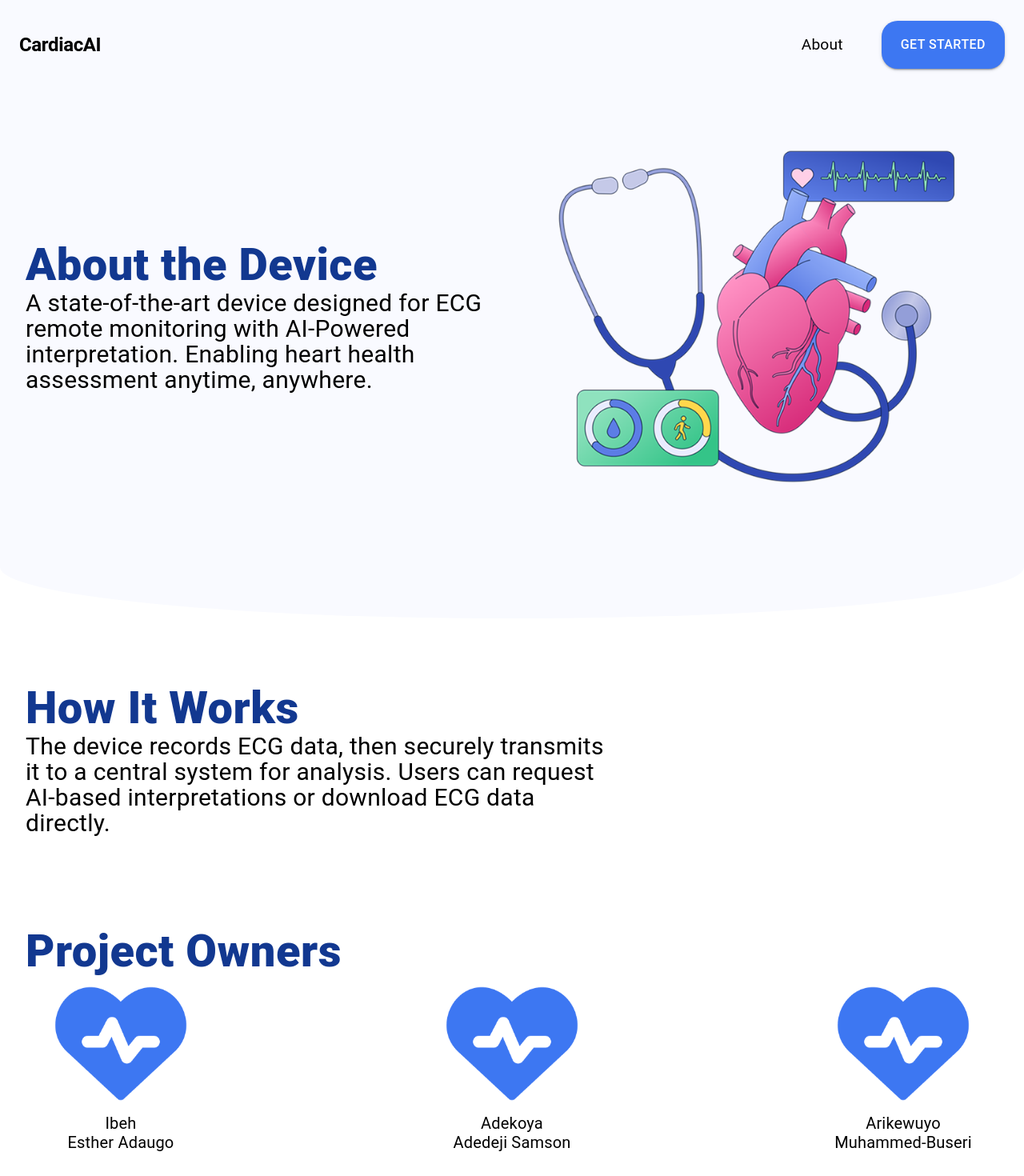
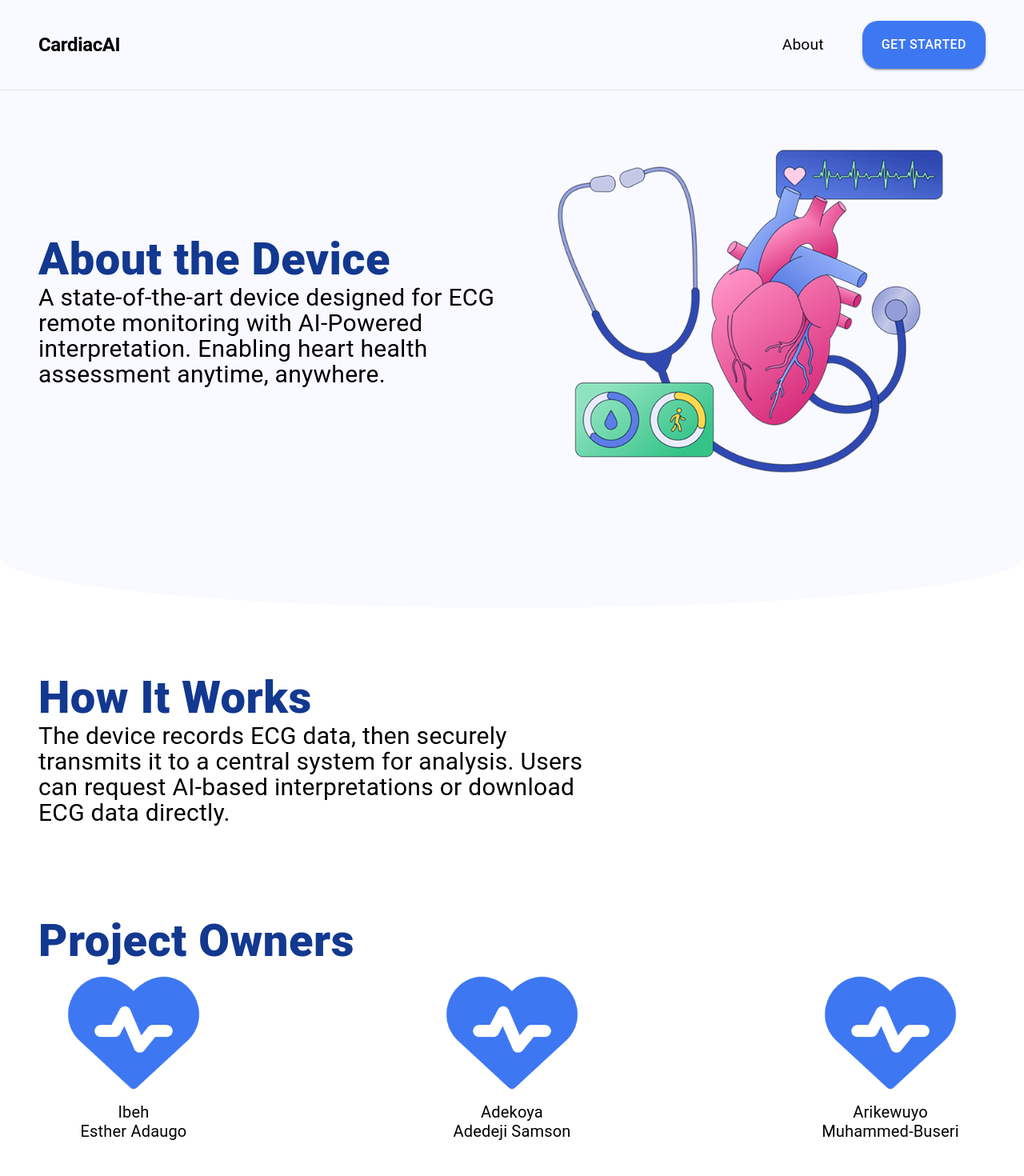
Before and after one commit to ibehesther/CardiacAI, a React (Create React App) app in the folder frontend/cardiac-ai/: page /about in a window 1280 px wide. Shown: the top 1470 px of the page at 80% size. Built offline with nearby package versions, Linux system fonts and the light colour scheme.

Commit message:
minor ui updates

```diff
--- a/frontend/cardiac-ai/public/index.html
+++ b/frontend/cardiac-ai/public/index.html
@@ -7,7 +7,7 @@
     <meta name="theme-color" content="#000000" />
     <meta
       name="description"
-      content="Web site created using create-react-app"
+      content="A portable mobile IOT-based ECG device for cardiac monitoring and AI-driven analysis."
     />
     <link rel="apple-touch-icon" href="%PUBLIC_URL%/logo192.png" />
     <!--
@@ -24,7 +24,7 @@
       work correctly both with client-side routing and a non-root public URL.
       Learn how to configure a non-root public URL by running `npm run build`.
     -->
-    <title>React App</title>
+    <title>CardiacAI</title>
   </head>
   <body>
     <noscript>You need to enable JavaScript to run this app.</noscript>
--- a/frontend/cardiac-ai/src/components/header.tsx
+++ b/frontend/cardiac-ai/src/components/header.tsx
@@ -15,12 +15,13 @@ const Header = () => {
 					left: 0,
 					right: 0,
 					backgroundColor: "rgba(249, 250, 255, 1)",
-					padding: "1.5rem",
+					padding: "1.5rem 3rem",
 					display: "flex",
 					justifyContent: "space-between",
 					alignItems: "center",
 					height: "4rem",
-					zIndex: 100
+					zIndex: 100,
+					borderBottom: "1px solid rgba(0, 0, 0, 0.1)",
 				}}
 			>
 				<Typography
--- a/frontend/cardiac-ai/src/pages/about/index.tsx
+++ b/frontend/cardiac-ai/src/pages/about/index.tsx
@@ -9,7 +9,7 @@ const About = () => {
 					display: "flex",
 					flexDirection: "row",
 					gap: "1rem",
-					padding: "2rem 2rem 0",
+					padding: "2rem 3rem 0",
 					alignItems: "center",
 					backgroundColor: "rgba(249, 250, 255, 1)",
 				}}
@@ -52,7 +52,7 @@ const About = () => {
 					backgroundColor: "rgba(249, 250, 255, 1)",
 				}}
 			/>
-			<Box sx={{ textAlign: "left", padding: "5rem 2rem" }}>
+			<Box sx={{ textAlign: "left", padding: "5rem 3rem" }}>
 				<Typography
 					sx={{
 						fontSize: { xs: "1.875rem", sm: "3rem", md: "3.5rem" },
@@ -75,7 +75,7 @@ const About = () => {
 					download ECG data directly.
 				</Typography>
 			</Box>
-			<Box sx={{ textAlign: "left", padding: "2rem" }}>
+			<Box sx={{ textAlign: "left", padding: "2rem 3rem" }}>
 				<Typography
 					sx={{
 						fontSize: { xs: "1.875rem", sm: "3rem", md: "3.5rem" },
--- a/frontend/cardiac-ai/src/pages/home/index.tsx
+++ b/frontend/cardiac-ai/src/pages/home/index.tsx
@@ -13,7 +13,7 @@ const Home = () => {
 					display: "flex",
 					flexDirection: "row",
 					gap: "1rem",
-					padding: "2rem 2rem 0",
+					padding: "2rem 3rem 0",
 					alignItems: "center",
 					backgroundColor: "rgba(249, 250, 255, 1)",
 				}}
```
Also changed, not shown: 1 other file (tests, documents, lock files or other folders).
